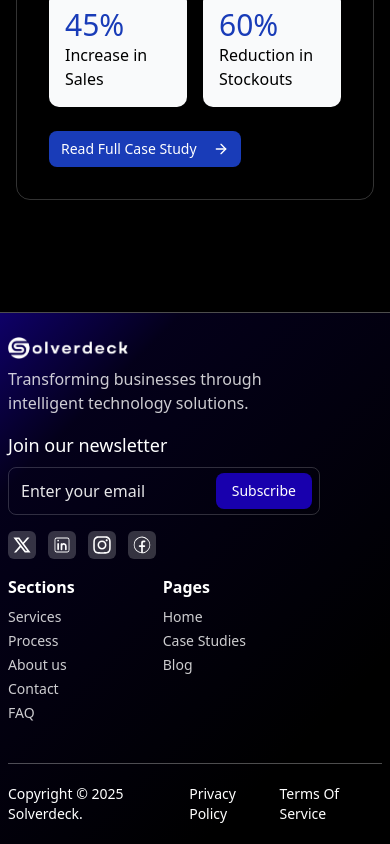
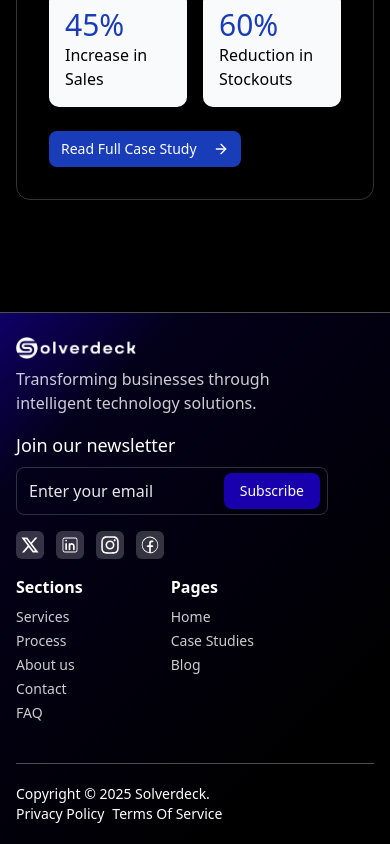
Before and after one commit to Solverdeck-Org/solver-deck, a Next.js app: page /case-studies in a window 390 px wide. Shown: the part 1908-2752 px from the top of the page. Built offline with nearby package versions, Linux system fonts and the light colour scheme.

Commit message:
fix: footer layout

```diff
--- a/app/globals.css
+++ b/app/globals.css
@@ -157,7 +157,7 @@
   }
 
   .footer {
-    @apply relative border-t border-white/30 pt-6 md:pt-16 px-2 md:px-12;
+    @apply relative border-t border-white/30 pt-6 md:pt-16 px-4 md:px-12;
   }
 }
 
--- a/components/Footer.tsx
+++ b/components/Footer.tsx
@@ -88,7 +88,7 @@ const Footer = () => {
           </div>
         </div>
       </div>
-      <div className="flex justify-between border-t border-white/30 py-5 mt-10">
+      <div className="flex flex-col md:flex-row md:justify-between border-t border-white/30 py-5 mt-10">
         <p className="text-sm">
           Copyright © {new Date().getFullYear()} Solverdeck.
         </p>
```
